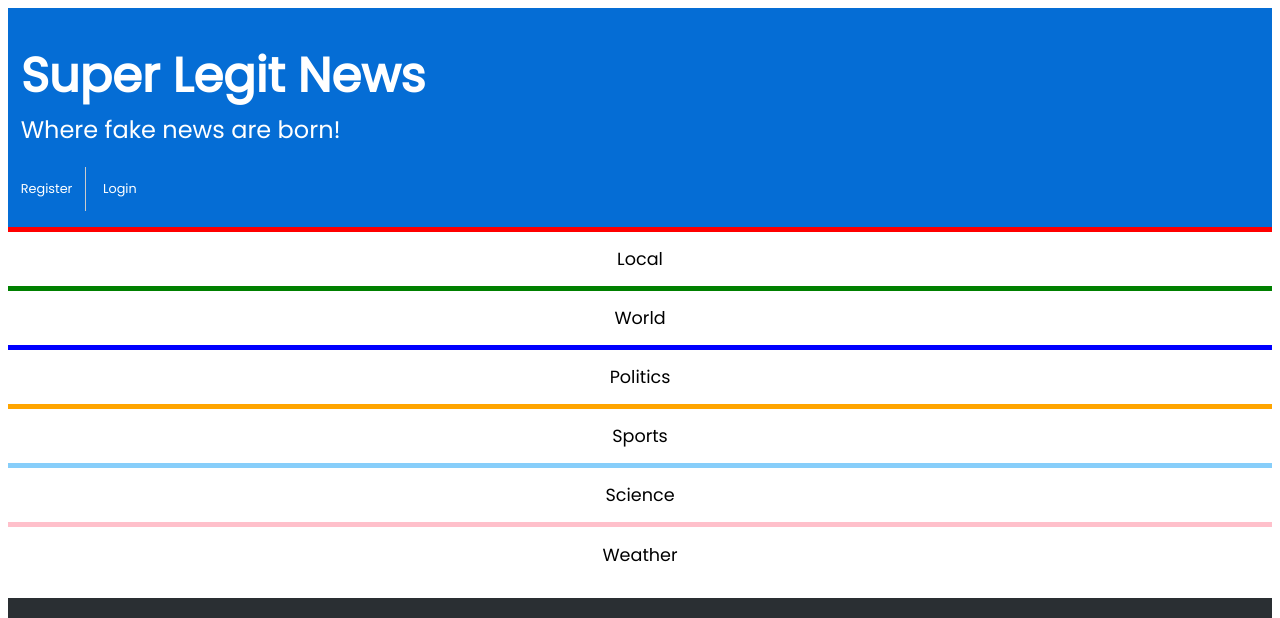
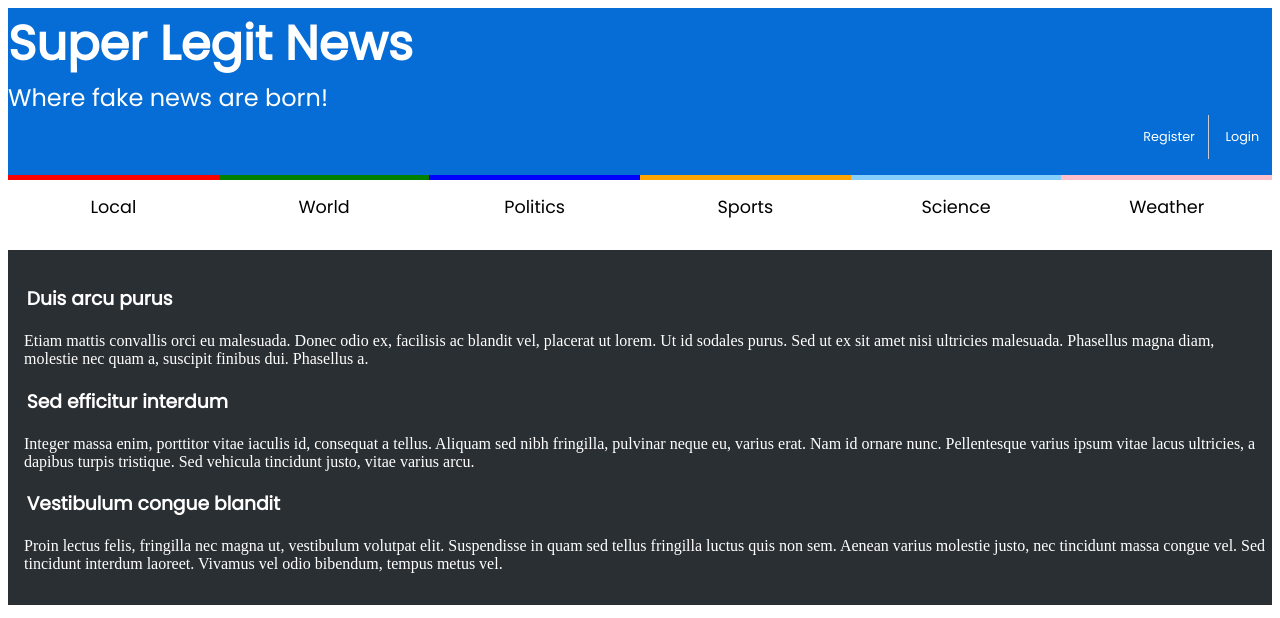
Before and after one commit to Dragon29R/LinguagensWeb, a plain HTML site: page aula3/index.html in a window 1280 px wide. Shown: the top 618 px of the page. Drawn offline with Linux system fonts and the light colour scheme; grey boxes are pictures that could not be loaded.

Commit message:
finish class

```diff
--- a/aula3/layout.css
+++ b/aula3/layout.css
@@ -0,0 +1,30 @@
+body > header:first-child {
+    display: flex;
+    justify-content: space-between;
+    align-items: left;
+    flex-wrap: wrap;
+}
+
+body > header > h1 {
+    margin: 0;
+    order: 1;
+}
+
+body > header > h2 {
+    margin: 0;
+    order: 2;
+}
+
+#signup {
+    margin-left: auto;
+    order: 3;
+}
+
+#menu ul {
+    display: flex;
+    list-style: none;
+}
+
+#menu li {
+    flex:1;
+}
--- a/aula3/style.css
+++ b/aula3/style.css
@@ -159,7 +159,7 @@ footer .tags a{
     content:"By ";
 }
 .comments::after{
-    content:" comments"
+    content:" comments";
 }
 .comments{
     margin-left: 0.5em;
```
